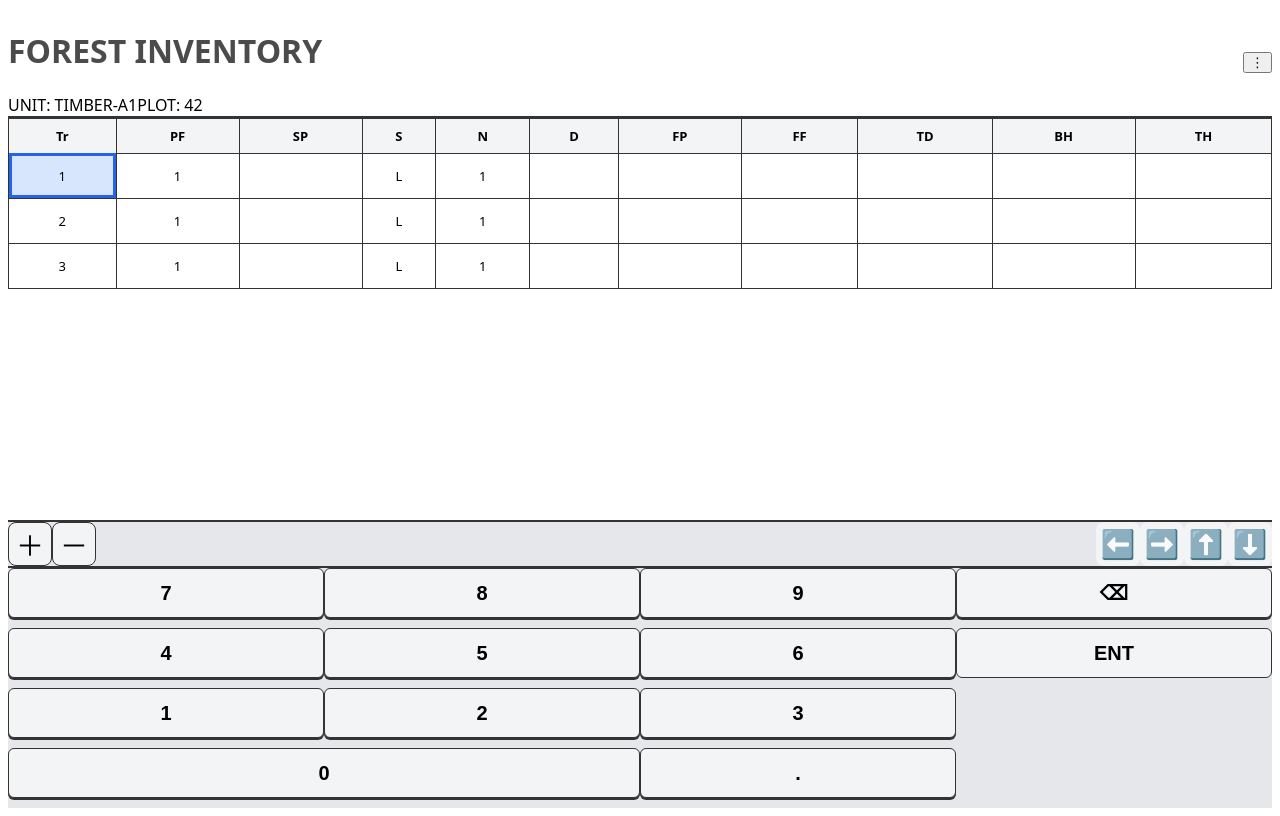
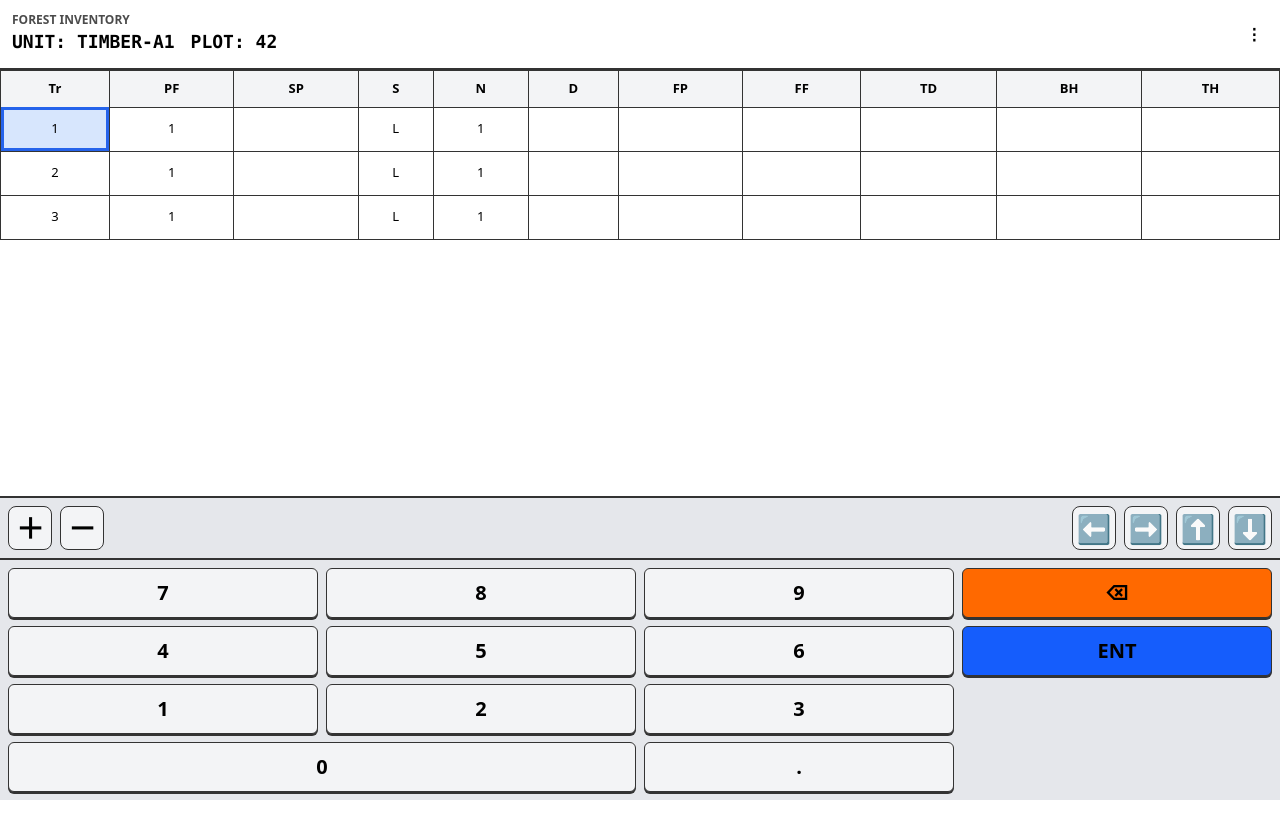
Before and after one commit to tharen/tallypad, a Vue app: page / in a window 1280 px wide. Built offline with nearby package versions, Linux system fonts and the light colour scheme.

Commit message:
feat: migrate to Tailwind CSS Vite plugin and remove deprecated configurations

```diff
--- a/package.json
+++ b/package.json
@@ -12,12 +12,11 @@
     "vue": "^3.4.0"
   },
   "devDependencies": {
-    "@tailwindcss/postcss": "^4.2.4",
+    "@tailwindcss/vite": "^4.2.4",
     "@types/node": "^20.14.2",
     "@vitejs/plugin-vue": "^4.3.0",
     "@vue/compiler-sfc": "^3.4.0",
     "autoprefixer": "^10.5.0",
-    "postcss": "^8.5.13",
     "tailwindcss": "^4.2.4",
     "typescript": "^5.5.4",
     "vite": "^5.4.0"
--- a/postcss.config.js
+++ /dev/null
@@ -1,6 +0,0 @@
-export default {
-  plugins: {
-    '@tailwindcss/postcss': {},
-    autoprefixer: {},
-  },
-};
--- a/src/App.vue
+++ b/src/App.vue
@@ -63,10 +63,10 @@
     <div class="p-2 h-[240px]" :style="{ backgroundColor: 'var(--keypad-bg)' }">
       <div v-if="activeColConfig.type === 'number'" class="grid grid-cols-4 gap-2 h-full">
         <button v-for="n in [7, 8, 9]" :key="n" @click="pressKey(n)" class="keypad-btn">{{ n }}</button>
-        <button @click="pressKey('back')" class="keypad-btn bg-orange-500 text-white">⌫</button>
+        <button @click="pressKey('back')" class="keypad-btn !bg-orange-500 text-white">⌫</button>
 
         <button v-for="n in [4, 5, 6]" :key="n" @click="pressKey(n)" class="keypad-btn">{{ n }}</button>
-        <button @click="move('right')" class="keypad-btn row-span-2 bg-blue-600 text-white shadow-none">ENT</button>
+        <button @click="move('right')" class="keypad-btn row-span-2 !bg-blue-600 text-white shadow-none">ENT</button>
 
         <button v-for="n in [1, 2, 3]" :key="n" @click="pressKey(n)" class="keypad-btn">{{ n }}</button>
 
--- a/src/main.ts
+++ b/src/main.ts
@@ -1,5 +1,5 @@
 import { createApp } from 'vue';
 import App from './App.vue';
-import './index.css';
+import './style.css';
 
 createApp(App).mount('#app');
--- a/src/index.css
+++ b/src/style.css
@@ -1,5 +1,6 @@
-@tailwind base;
+/* @tailwind base;
 @tailwind components;
-@tailwind utilities;
+@tailwind utilities; */
+@import "tailwindcss";
 
 /* Custom app styles can still be written in App.vue */
--- a/tailwind.config.js
+++ /dev/null
@@ -1,7 +0,0 @@
-export default {
-  content: ['./index.html', './src/**/*.{vue,js,ts,jsx,tsx}'],
-  theme: {
-    extend: {},
-  },
-  plugins: [],
-};
--- a/vite.config.ts
+++ b/vite.config.ts
@@ -1,6 +1,6 @@
 import { defineConfig } from 'vite';
 import vue from '@vitejs/plugin-vue';
-import pkg from './package.json';
+import tailwindcss from '@tailwindcss/vite'
 
 export default defineConfig(() => {
   // Use root base locally and /tallypad/ for GitHub Pages deploys.
@@ -8,6 +8,9 @@ export default defineConfig(() => {
 
   return {
     base,
-    plugins: [vue()],
+    plugins: [
+      vue(),
+      tailwindcss()
+    ],
   };
 });
```
Also changed, not shown: 1 other file (tests, documents, lock files or other folders).
